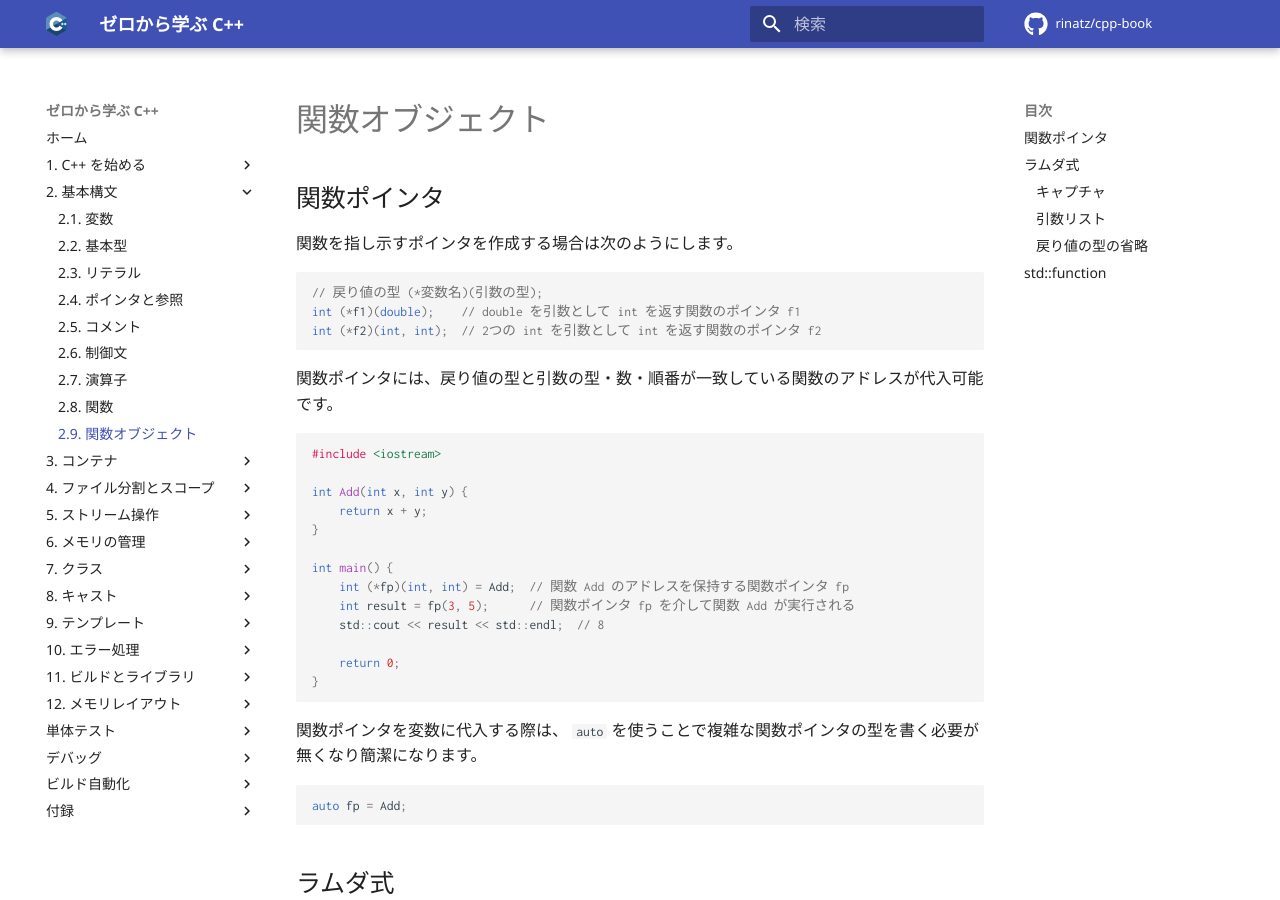
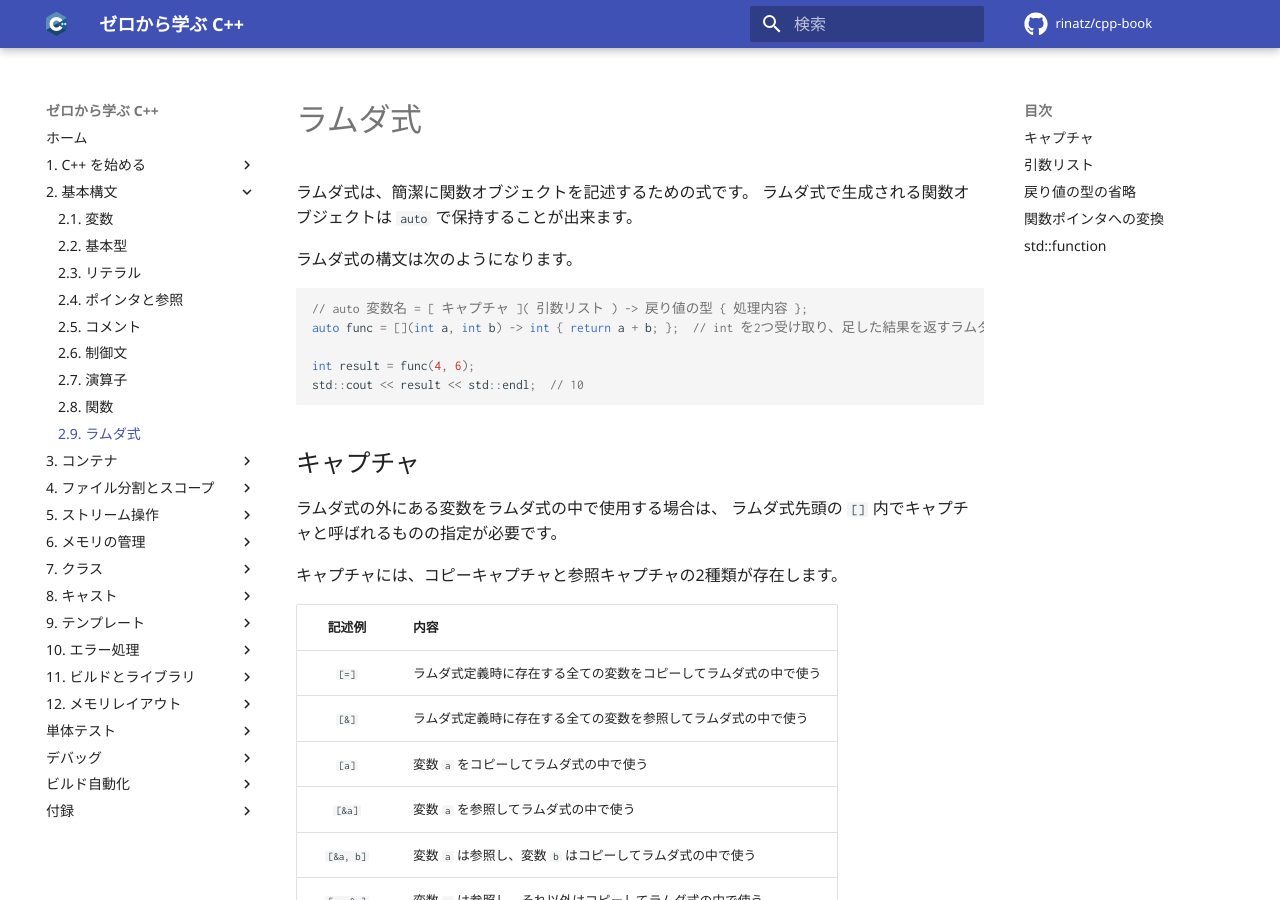
Before and after one commit to rinatz/cpp-book, an MkDocs documentation site: the page built from docs/ch02-09-lambda-expressions.md, in a window 1280 px wide and 900 px high. Built offline with MkDocs 1.6.1 and Material for MkDocs 9.7.7, drawn with Linux system fonts in a browser that asks for light colours; comment, search, counter and statistics services are not loaded; some of the changed text lies outside the part shown.

Commit message:
Change the section title

````diff
--- a/docs/ch02-08-functions.md
+++ b/docs/ch02-08-functions.md
@@ -74,6 +74,7 @@ C++での関数の使用方法について説明します。
 [declarations-and-definitions]: ch04-01-declarations-and-definitions.md
 
 ## main関数
+
 これまでのサンプルコードで度々現れた`main()`をmain関数と呼びます。
 
 C++で生成された実行ファイルを実行すると、main関数を起点に処理が進みます。
@@ -119,6 +120,7 @@ argv[2]: World!
 ```
 
 ## オーバーロード
+
 関数の引数の個数や型が異なる場合、同じ名前の関数を定義することが出来ます。
 これを（関数の）オーバーロードと呼びます。引数の個数や型の情報を元に呼び出す関数を決定しています。
 
@@ -148,3 +150,37 @@ $ ./a.exe
 int: 2
 double: 2.1
 ```
+
+## 関数ポインタ
+
+関数を指し示すポインタを作成する場合は次のようにします。
+
+```cpp
+// 戻り値の型 (*変数名)(引数の型);
+int (*f1)(double);    // double を引数として int を返す関数のポインタ f1
+int (*f2)(int, int);  // 2つの int を引数として int を返す関数のポインタ f2
+```
+
+関数ポインタには、戻り値の型と引数の型・数・順番が一致している関数のアドレスが代入可能です。
+
+```cpp
+#include <iostream>
+
+int Add(int x, int y) {
+    return x + y;
+}
+
+int main() {
+    int (*fp)(int, int) = Add;  // 関数 Add のアドレスを保持する関数ポインタ fp
+    int result = fp(3, 5);      // 関数ポインタ fp を介して関数 Add が実行される
+    std::cout << result << std::endl;  // 8
+
+    return 0;
+}
+```
+
+関数ポインタを変数に代入する際は、 `auto` を使うことで複雑な関数ポインタの型を書く必要が無くなり簡潔になります。
+
+```cpp
+auto fp = Add;
+```
--- a/docs/ch02-09-function-objects.md
+++ b/docs/ch02-09-lambda-expressions.md
@@ -1,40 +1,4 @@
-# 関数オブジェクト
-
-## 関数ポインタ
-
-関数を指し示すポインタを作成する場合は次のようにします。
-
-```cpp
-// 戻り値の型 (*変数名)(引数の型);
-int (*f1)(double);    // double を引数として int を返す関数のポインタ f1
-int (*f2)(int, int);  // 2つの int を引数として int を返す関数のポインタ f2
-```
-
-関数ポインタには、戻り値の型と引数の型・数・順番が一致している関数のアドレスが代入可能です。
-
-```cpp
-#include <iostream>
-
-int Add(int x, int y) {
-    return x + y;
-}
-
-int main() {
-    int (*fp)(int, int) = Add;  // 関数 Add のアドレスを保持する関数ポインタ fp
-    int result = fp(3, 5);      // 関数ポインタ fp を介して関数 Add が実行される
-    std::cout << result << std::endl;  // 8
-
-    return 0;
-}
-```
-
-関数ポインタを変数に代入する際は、 `auto` を使うことで複雑な関数ポインタの型を書く必要が無くなり簡潔になります。
-
-```cpp
-auto fp = Add;
-```
-
-## ラムダ式
+# ラムダ式
 
 ラムダ式は、簡潔に関数オブジェクトを記述するための式です。
 ラムダ式で生成される関数オブジェクトは `auto` で保持することが出来ます。
@@ -49,21 +13,21 @@ int result = func(4, 6);
 std::cout << result << std::endl;  // 10
 ```
 
-### キャプチャ
+## キャプチャ
 
 ラムダ式の外にある変数をラムダ式の中で使用する場合は、
 ラムダ式先頭の `[]` 内でキャプチャと呼ばれるものの指定が必要です。
 
 キャプチャには、コピーキャプチャと参照キャプチャの2種類が存在します。
 
-|  記述例   | 内容                                                        |
-|:---------:|------------------------------------------------------------|
+|  記述例   | 内容                                                             |
+|:---------:|------------------------------------------------------------------|
 | `[=]`     | ラムダ式定義時に存在する全ての変数をコピーしてラムダ式の中で使う |
 | `[&]`     | ラムダ式定義時に存在する全ての変数を参照してラムダ式の中で使う   |
-| `[a]`     | 変数 `a` をコピーしてラムダ式の中で使う                       |
-| `[&a]`    | 変数 `a` を参照してラムダ式の中で使う                         |
-| `[&a, b]` | 変数 `a` は参照し、変数 `b` はコピーしてラムダ式の中で使う     |
-| `[=, &a]` | 変数 `a` は参照し、それ以外はコピーしてラムダ式の中で使う       |
+| `[a]`     | 変数 `a` をコピーしてラムダ式の中で使う                          |
+| `[&a]`    | 変数 `a` を参照してラムダ式の中で使う                            |
+| `[&a, b]` | 変数 `a` は参照し、変数 `b` はコピーしてラムダ式の中で使う       |
+| `[=, &a]` | 変数 `a` は参照し、それ以外はコピーしてラムダ式の中で使う        |
 
 ```cpp
 int init = 5;
@@ -85,8 +49,7 @@ int result_ref = g(2, 4);
 std::cout << result_ref << std::endl;   // 8
 ```
 
-
-### 引数リスト
+## 引数リスト
 
 `( 引数リスト )` は、通常の関数と同じように記述することが出来ます。
 
@@ -96,7 +59,7 @@ auto func2 = []() -> int { return 400; };         // 引数なし
 auto func3 = [] { return 400; };                  // 戻り値の型の記述を省略した場合、 () ごと省略可能
 ```
 
-### 戻り値の型の省略
+## 戻り値の型の省略
 
 `-> 戻り値の型` は、 ラムダ式内の型推論に任せる場合は省略可能です。
 
@@ -104,9 +67,17 @@ auto func3 = [] { return 400; };                  // 戻り値の型の記述を
 auto func = [](int a, int b) { return a + b; };  // a, b は共に int なので、戻り値も int と推論される
 ```
 
-## std::function
+## 関数ポインタへの変換
 
-`std::function` で関数ポインタやラムダ式を保持することが出来ます。
+キャプチャを持たないラムダ式であれば関数ポインタに暗黙変換することが出来ます。
+
+```cpp
+int (*fp)(int, int) = [](int x, int y) { return x + y; };
+```
+
+## `std::function`
+
+`std::function` で関数ポインタやラムダ式（キャプチャを持つラムダ式も含む）を保持することが出来ます。
 `std::function` を使うことで、関数ポインタのような複雑な構文が簡潔になるという利点もあります。
 
 ```cpp
--- a/mkdocs.yml
+++ b/mkdocs.yml
@@ -59,7 +59,7 @@ nav:
       - 2.6. 制御文: ch02-06-control-flow.md
       - 2.7. 演算子: ch02-07-operators.md
       - 2.8. 関数: ch02-08-functions.md
-      - 2.9. 関数オブジェクト: ch02-09-function-objects.md
+      - 2.9. ラムダ式: ch02-09-lambda-expressions.md
   - 3. コンテナ:
       - 3.1. 配列: ch03-01-arrays.md
       - 3.2. 文字列: ch03-02-strings.md
````
